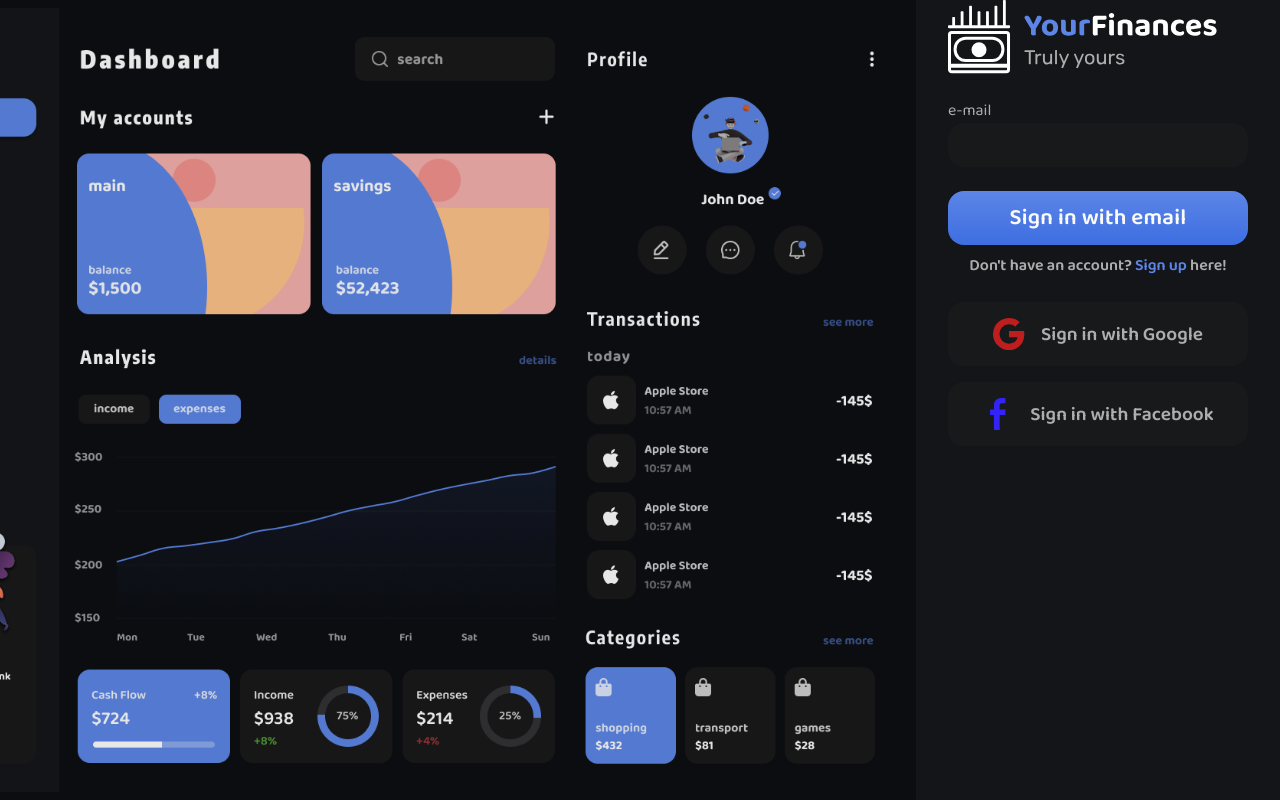
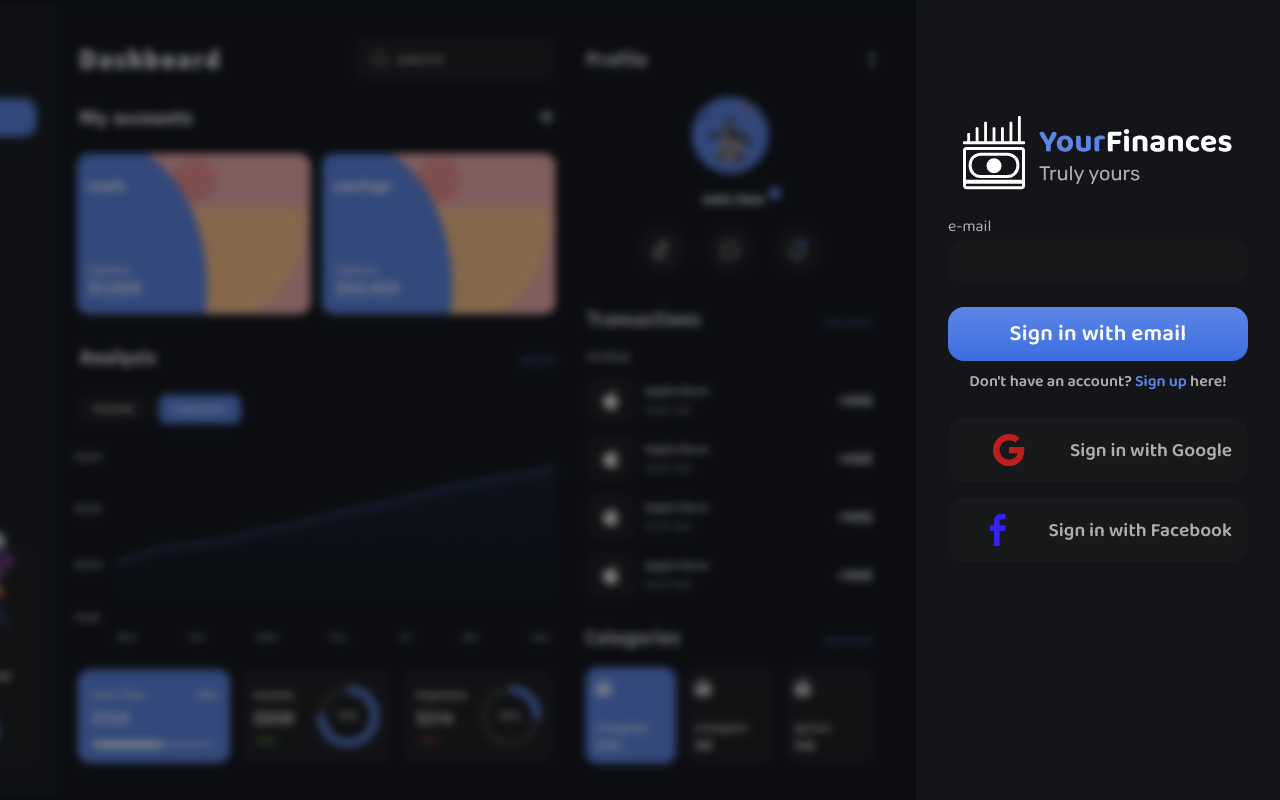
Before and after one commit to dkomeza/yourfinances, a React (Vite) app: page / in a window 1280 px wide. Built offline with nearby package versions, Linux system fonts and the light colour scheme; no server answers.

Commit message:
Finished initial login page style.

```diff
--- a/src/components/Auth/components/Login.tsx
+++ b/src/components/Auth/components/Login.tsx
@@ -63,6 +63,7 @@
             />
           </div>
           <div className="login-container">
+            <div className="login-wrapper">
               <img src={logo} alt="Logo" />
               {(!emailCorrect || animate) && (
                 <div
@@ -109,7 +110,11 @@
                       ref={passwordRef}
                     />
                   </div>
-                <button type="submit" onClick={handleSubmit}>
+                  <button
+                    type="submit"
+                    onClick={handleSubmit}
+                    className="login-button"
+                  >
                     Sign in
                   </button>
                 </div>
@@ -120,6 +125,7 @@
                 </div>
               </div>
             </div>
+          </div>
         </main>
       )}
     </>
--- a/src/components/Auth/scss/Login.scss
+++ b/src/components/Auth/scss/Login.scss
@@ -21,6 +21,17 @@
     position: relative;
     flex-grow: 1;
     flex-shrink: 0;
+    display: flex;
+    flex-direction: column;
+    justify-content: center;
+    .login-wrapper {
+      transform: translateY(-150%);
+      width: max-content;
+      margin: 0 auto;
+      img {
+        display: block;
+        margin: 0 auto;
+      }
       .form-container {
         transition: 0.5s;
         position: absolute;
@@ -40,7 +51,11 @@
           color: #fafafa;
           cursor: pointer;
           transition: 0.3s;
-        background: linear-gradient(180deg, $accent 0%, $accent-secondary 100%);
+          background: linear-gradient(
+            180deg,
+            $accent 0%,
+            $accent-secondary 100%
+          );
           &:hover {
             filter: drop-shadow(0 0 0.2rem $accent-shadow);
           }
@@ -104,7 +119,7 @@
         visibility: hidden;
       }
       .input-wrapper {
-      margin-top: 1rem;
+        margin-top: 1.5rem;
         border: 0;
         display: flex;
         flex-direction: column;
@@ -127,3 +142,4 @@
       }
     }
   }
+}
```
Lines whose indentation alone changed are shown as unchanged.
